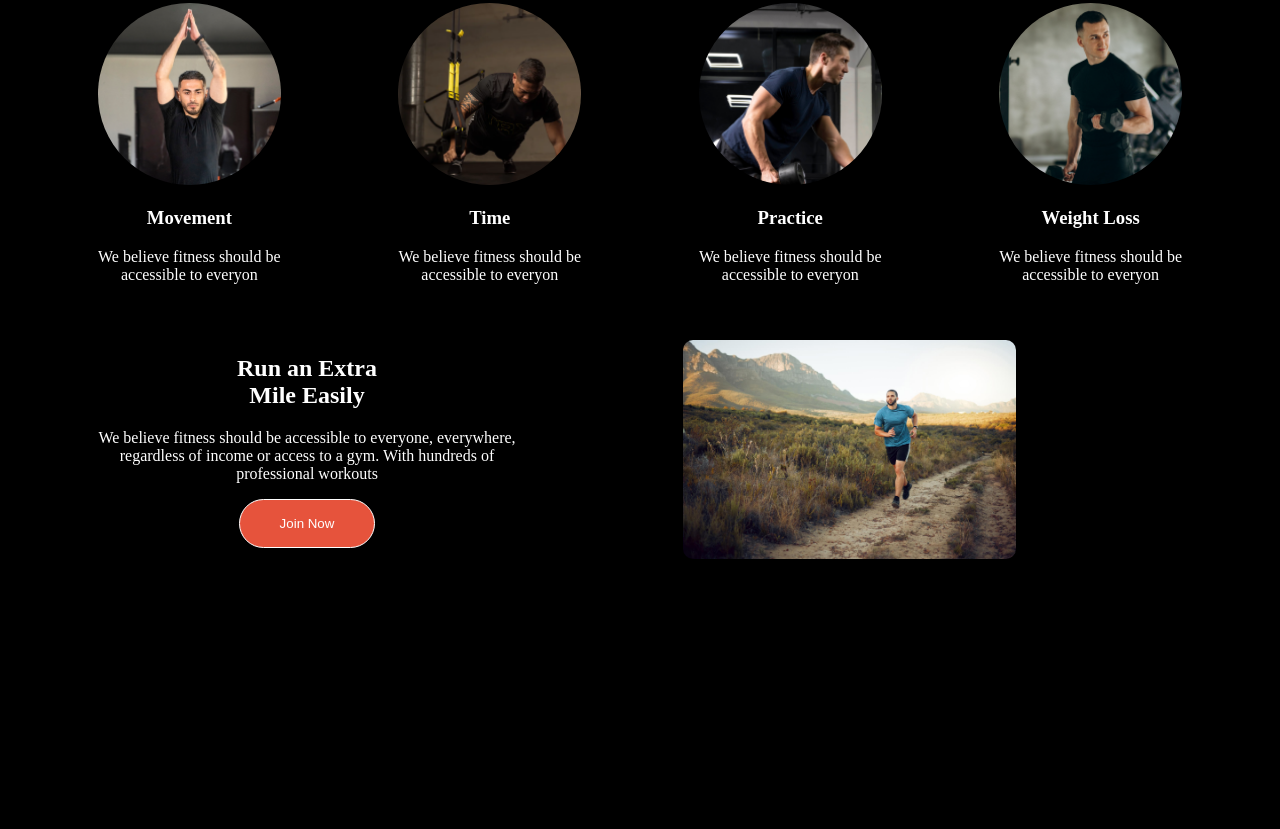
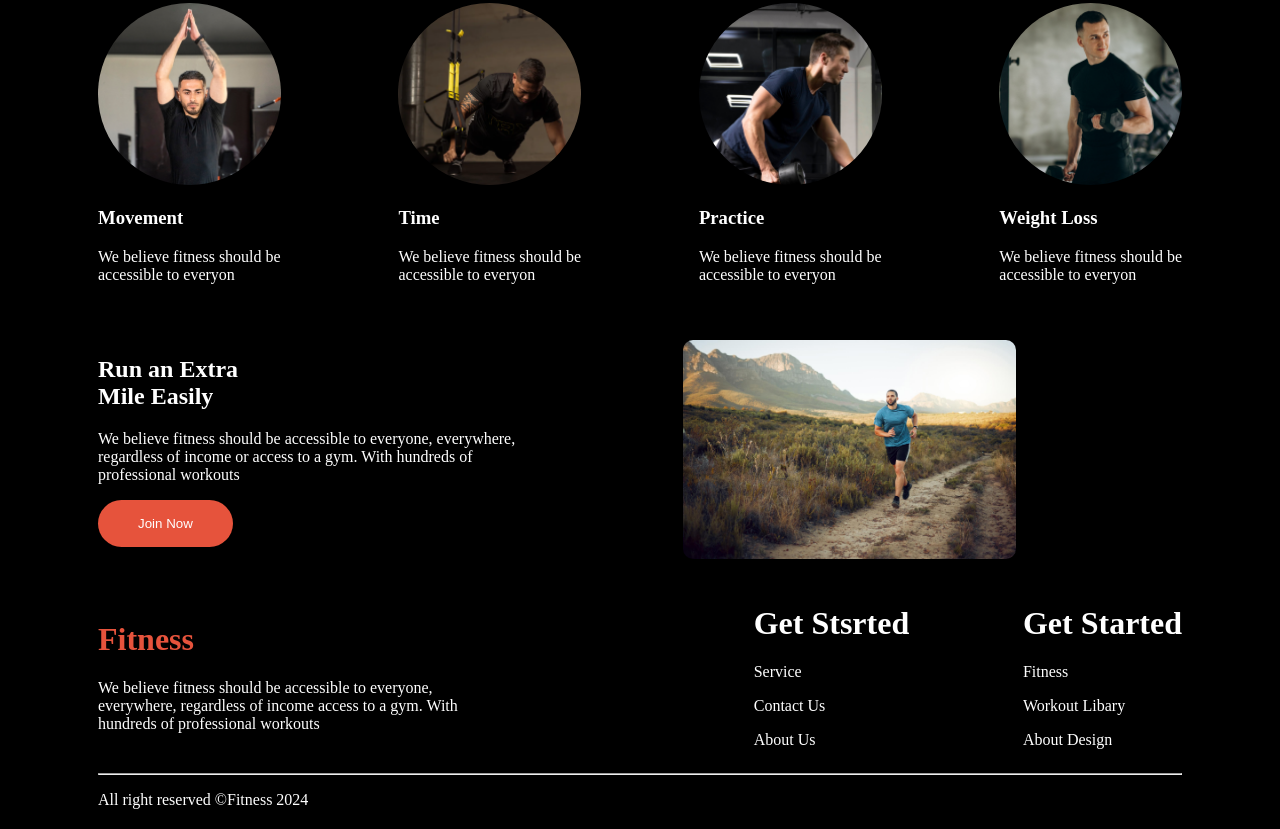
Before and after one commit to abubakar308/batch10-assignment2, a plain HTML site: page index.html in a window 1280 px wide. Shown: the part 674-1503 px from the top of the page. Before the commit the page ends 1257 px from the top, so only its background shows below. Drawn offline with Linux system fonts and the light colour scheme; a web font is replaced by a local one.

Commit message:
added footer section

```diff
--- a/index.html
+++ b/index.html
@@ -96,6 +96,30 @@
             </div>
     </section>
 
+    <footer class="bg-color">
+        <div class="display-flex footer">
+            <div class="footer-desc">
+                <h1 class="heder-n">Fitness</h1>
+            <p>We believe fitness should be accessible to everyone, <br>
+                everywhere, regardless of income access to a gym. With <br>
+                hundreds of professional workouts</p>
+            </div>
+            <div>
+                <h1>Get Stsrted</h1>
+                <p>Service</p>
+                <p>Contact Us</p>
+                <p>About Us</p>
+            </div>
+            <div>
+                <h1>Get Started</h1>
+                <p>Fitness</p>
+                <p>Workout Libary</p>
+                <p>About Design</p>
+            </div>
+        </div>
+        <hr>
+        <p>All right reserved &copyFitness 2024</p>
+    </footer>
 </body>
 
 </html>
--- a/style.css
+++ b/style.css
@@ -10,6 +10,8 @@
 }
 .bg-color{
    margin: 20px 90px;
+}
+.image{
     text-align: center;
 }
 .navbar, .banner, .card2, .card-menu, .run, .footer, .bmi{
@@ -69,6 +71,7 @@ padding: 16px 40px 16px 40px;
 }
 .btn{
     background-color: rgb(230, 83, 60);
+    border: none;
 }
 .circle{
     height: 40px;
```
